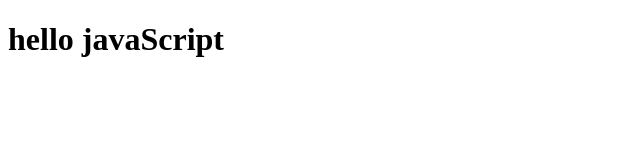
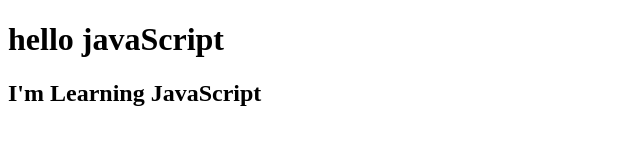
Before and after one commit to muhammadfaisal02/JavaScript-Assignments, a plain HTML site: page index.html in a window 1280 px wide. Shown: the whole page, without its empty margins (0-640 px from the left). Drawn offline with Linux system fonts and the light colour scheme.

Commit message:
index updated

```diff
--- a/index.html
+++ b/index.html
@@ -10,6 +10,7 @@
 <body>
 
     <h1>hello javaScript</h1>
+    <h2>I'm Learning JavaScript</h2>
     <script src="script.js"></script>
 </body>
 </html>
```
